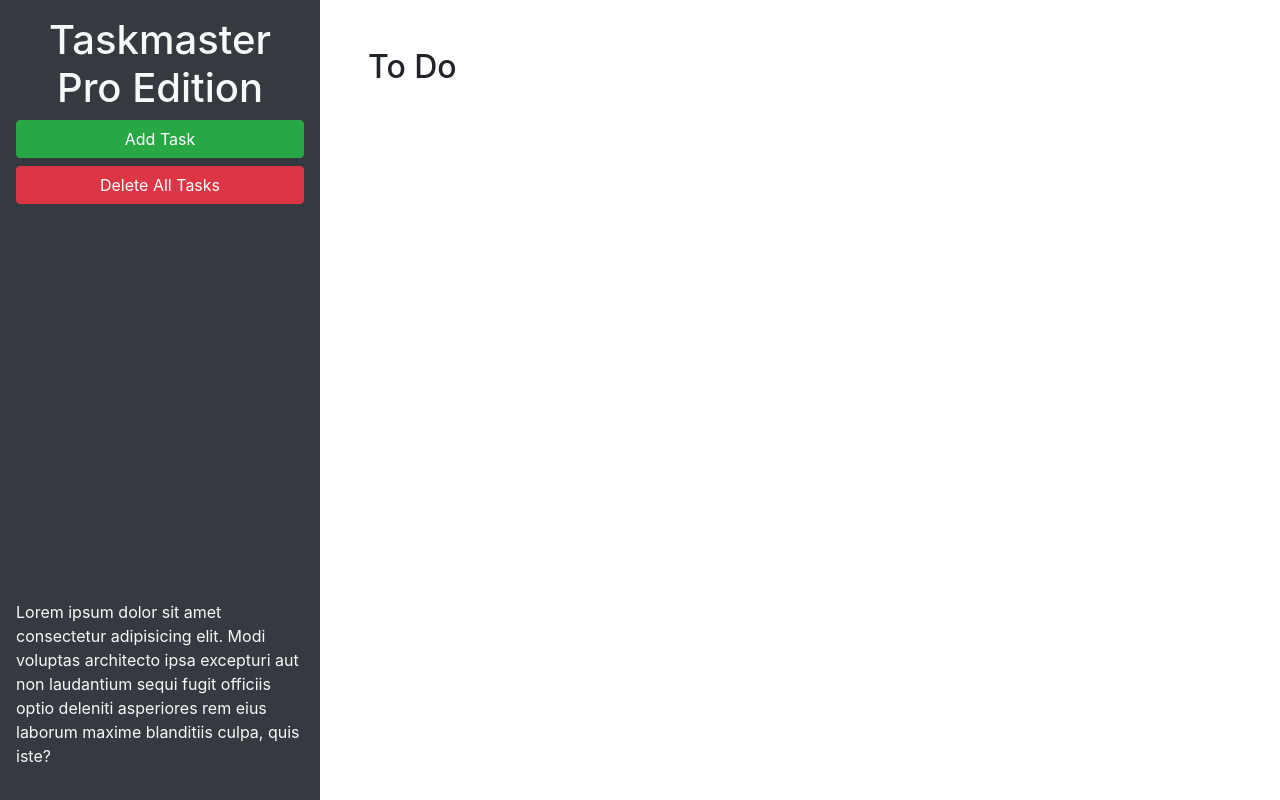
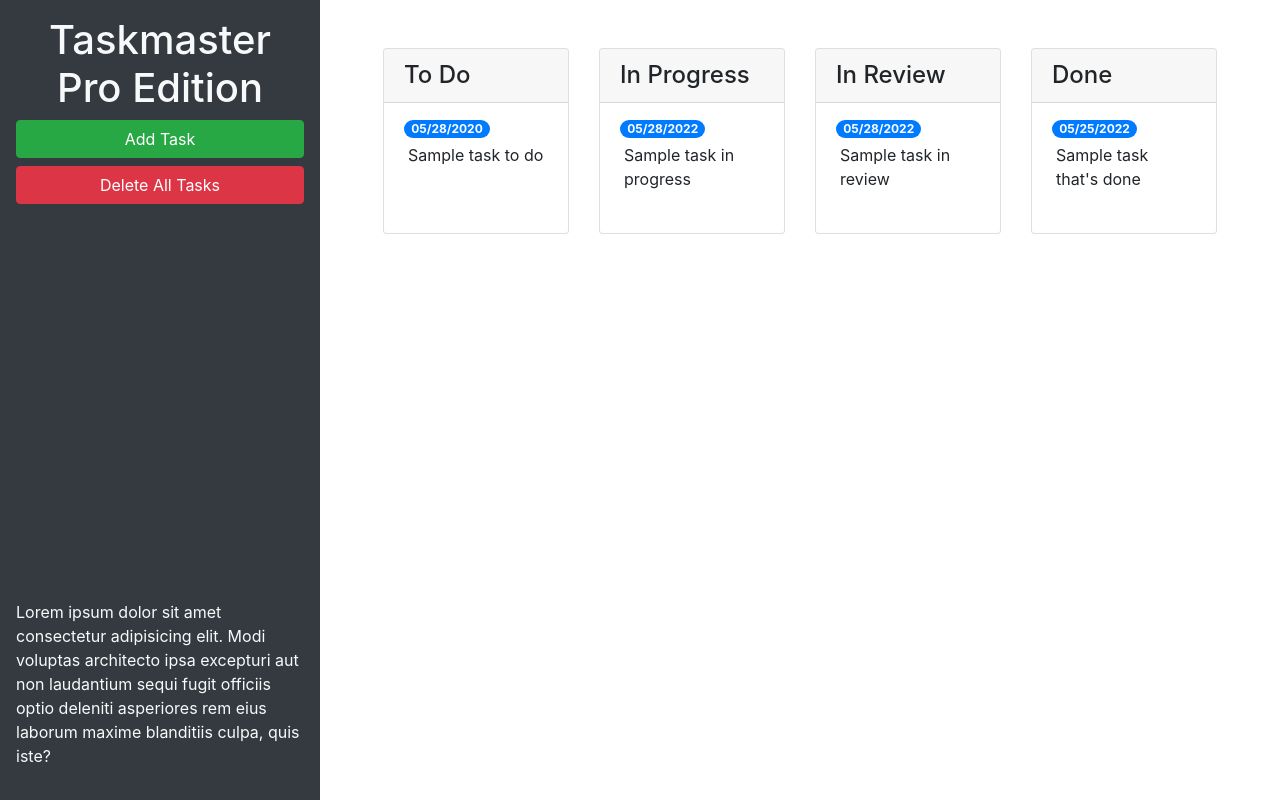
Before and after one commit to srwagner916/taskmaster-pro, a plain HTML site: page index.html in a window 1280 px wide. Drawn offline with nearby package versions, Linux system fonts and the light colour scheme.

Commit message:
updated bootstrap code; added cards and adjusted column sizes; added form control to create task modal

```diff
--- a/index.html
+++ b/index.html
@@ -24,9 +24,67 @@
       </p>
     </header>
     <main class="col-12 col-lg-9">
-      <div class="m-5">
-        <h2>To Do</h2>
-        <ul id="list-toDo" class="list-group"> </ul>
+      <div class="m-5 row justify-content-around">
+      <!-- To Do start -->
+        <div class="col-12 col-md-6 col-xl-3 mb-3">
+          <div class="card">
+            <h4 class="card-header">
+              To Do
+            </h4>
+            <ul id="list-toDo" class="list-group list-group-flush">
+              <li class="list-group-item">
+                <span class="badge badge-primary badge-pill">05/28/2020</span>
+                <p class="m-1">Sample task to do</p>
+              </li>
+            </ul>
+          </div>
+        </div>
+      <!-- To Do End -->
+      <!-- In Progress Start -->
+        <div class="col-12 col-md-6 col-xl-3 mb-3">
+          <div class="card">
+            <h4 class="card-header">
+              In Progress
+            </h4>
+            <ul id="list-inProgress" class="list-group list-group-flush">
+              <li class="list-group-item">
+                <span class="badge badge-primary badge-pill">05/28/2022</span>
+                <p class="m-1">Sample task in progress</p>
+              </li>
+            </ul>
+          </div>
+        </div>
+        <!-- In Progress end -->
+        <!-- in review start -->
+        <div class="col-12 col-md-6 col-xl-3 mb-3">
+          <div class="card">
+            <h4 class="card-header">
+              In Review
+            </h4>
+            <ul id="list-inReview" class="list-group  list-group-flush">
+              <li class="list-group-item">
+                <span class="badge badge-primary badge-pill">05/28/2022</span>
+                <p class="m-1">Sample task in review</p>
+              </li>
+            </ul>
+          </div>
+        </div>
+        <!-- In review end -->
+        <!-- done start -->
+        <div class="col-12 col-md-6 col-xl-3 mb-3">
+          <div class="card">
+            <h4 class="card-header">
+              Done
+            </h4>
+            <ul id="list-done" class="list-group list-group-flush">
+              <li class="list-group-item">
+                <span class="badge badge-primary badge-pill">05/25/2022</span>
+                <p class="m-1">Sample task that's done</p>
+              </li>
+            </ul>
+          </div>
+        </div>
+        <!-- done end -->
       </div>
     </main>
   </div>
@@ -46,11 +104,11 @@
           <form>
             <div class="form-group">
               <label for="modalTaskDescription">Task description</label>
-              <textarea id="modalTaskDescription" rows="3"></textarea>
+              <textarea class="form-control" id="modalTaskDescription" rows="3"></textarea>
             </div>
             <div class="form-group">
               <label for="modalDueDate">Due date</label>
-              <input type="text" id="modalDueDate" placeholder="mm/dd/yyyy" autocomplete="off" />
+              <input type="text" class="form-control" id="modalDueDate" placeholder="mm/dd/yyyy" autocomplete="off" />
             </div>
           </form>
         </div>
```
